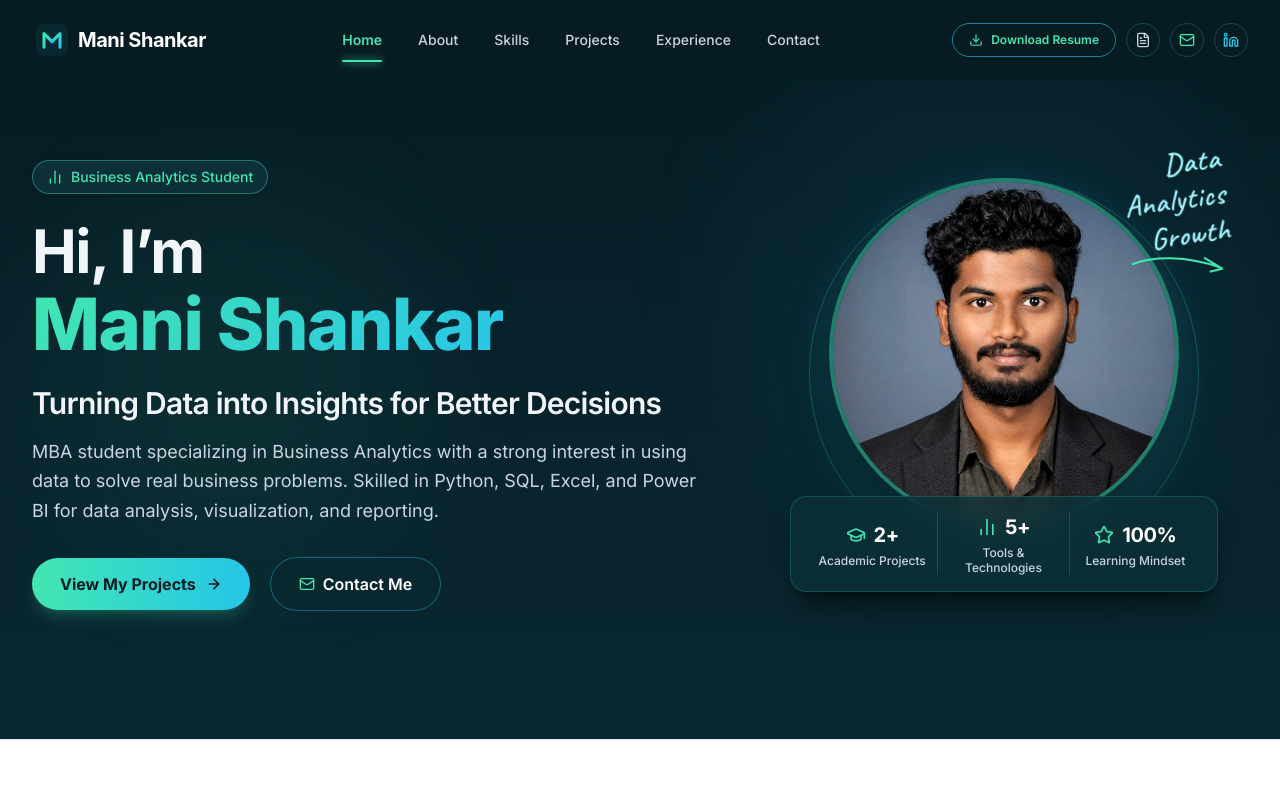
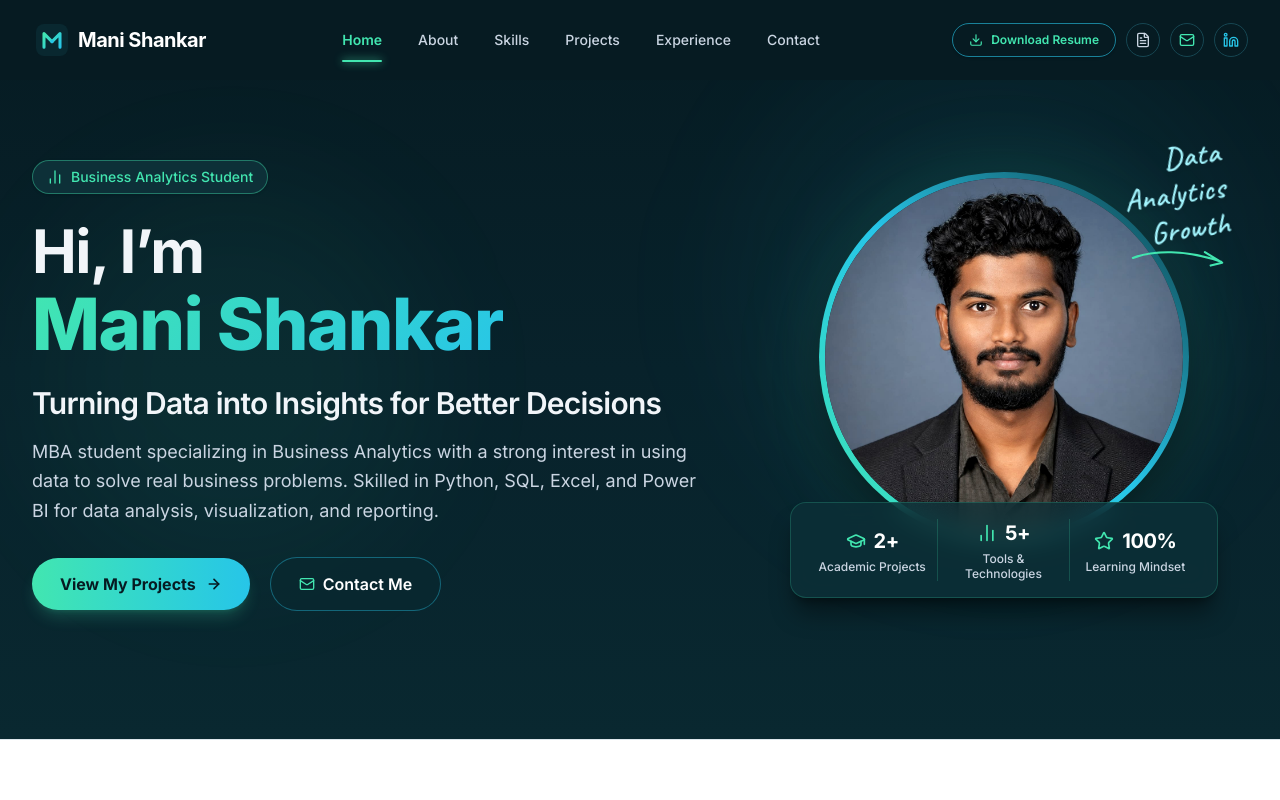
Before and after one commit to Veeramallamani/ManiShankar_Portfolio, a React (Vite) app: page / in a window 1280 px wide. Shown: the top 800 px of the page. Built offline with nearby package versions, Linux system fonts and the light colour scheme.

Commit message:
fix: unify hero portrait and background circle seamlessly

```diff
--- a/src/components/Hero.tsx
+++ b/src/components/Hero.tsx
@@ -89,24 +89,24 @@ export const Hero: React.FC = () => {
                 </svg>
               </div>
 
-              {/* Background Circular Ambient Glow */}
-              <div className="absolute inset-0 top-2 w-[290px] h-[290px] sm:w-[350px] sm:h-[350px] md:w-[370px] md:h-[370px] mx-auto rounded-full bg-gradient-to-tr from-[#0b3c45] via-[#104d59] to-[#27C5E8]/25 opacity-80 blur-lg -z-10" />
+              {/* Soft Ambient Radial Blur behind the circle */}
+              <div className="absolute inset-0 w-[280px] h-[280px] sm:w-[340px] sm:h-[340px] md:w-[370px] md:h-[370px] mx-auto rounded-full bg-[#42E6B0]/15 blur-2xl -z-10 pointer-events-none" />
 
-              {/* Subtle Concentric Orbital Ring */}
-              <div className="absolute inset-0 top-0 w-[310px] h-[310px] sm:w-[370px] sm:h-[370px] md:w-[390px] md:h-[390px] mx-auto rounded-full border border-[#42E6B0]/25 pointer-events-none -z-10" />
-
-              {/* Portrait Container in Pure Circle Shape */}
-              <div className="relative z-10 w-[270px] h-[270px] sm:w-[330px] sm:h-[330px] md:w-[350px] md:h-[350px] mx-auto overflow-hidden rounded-full border-4 border-[#42E6B0]/40 shadow-2xl shadow-black/60 bg-[#0B3A3F] flex items-center justify-center">
-                <img
-                  src="/mani_portrait.jpg"
-                  alt="Mani Shankar - Business Analytics Student wearing professional black blazer"
-                  className="w-full h-full object-cover object-[center_18%] filter contrast-[1.03] brightness-[1.02] drop-shadow-md select-none scale-105"
-                  loading="eager"
-                />
+              {/* Unified Circle Portrait: image fits 100% with the circle and glowing border */}
+              <div className="relative z-10 w-[280px] h-[280px] sm:w-[340px] sm:h-[340px] md:w-[370px] md:h-[370px] mx-auto rounded-full p-1 sm:p-1.5 bg-gradient-to-tr from-[#42E6B0] via-[#27C5E8] to-[#0b3c45] shadow-2xl shadow-black/60">
+                <div className="w-full h-full rounded-full overflow-hidden bg-[#092830] flex items-center justify-center">
+                  <img
+                    src="/mani_portrait.jpg"
+                    alt="Mani Shankar - Business Analytics Student wearing professional black blazer"
+                    className="w-full h-full object-cover object-[center_16%] filter contrast-[1.03] brightness-[1.02] select-none"
+                    loading="eager"
+                  />
+                </div>
               </div>
 
               {/* Overlapping Glass Statistics Panel matching reference image */}
-              <div className="relative z-30 -mt-6 sm:-mt-8 mx-auto w-full px-2 sm:px-4">
+              <div className="relative z-30 -mt-8 sm:-mt-10 mx-auto w-full px-2 sm:px-4">
+
 
                 <div className="glass-panel rounded-2xl p-3 sm:p-4 shadow-xl shadow-black/40 grid grid-cols-3 divide-x divide-[#42E6B0]/20 text-center">
 
```
